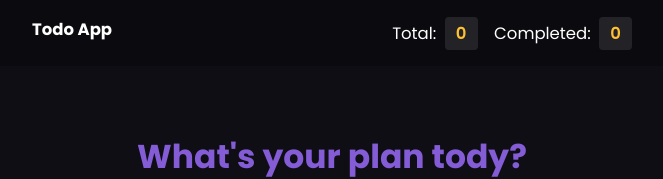
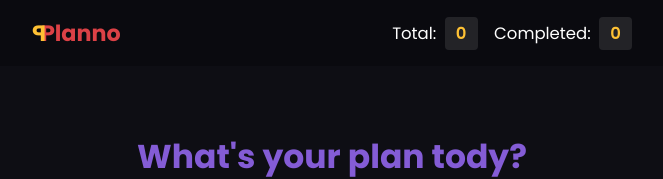
Before and after one commit to FaraazKhhan/todo-app, a React (Vite) app: page / in a window 1280 px wide. Shown: the top 179 px of the page, without its empty margins (308-971 px from the left). Built offline with nearby package versions, Linux system fonts and the light colour scheme.

Commit message:
minor changes

```diff
--- a/src/components/Navbar.jsx
+++ b/src/components/Navbar.jsx
@@ -18,7 +18,7 @@ function Navbar(props) {
     <header className="header">
 
       <nav className="navbar mx-auto">
-        <h3 className="navbar__logo">Todo App</h3>
+        <h3 className="navbar__logo">Planno</h3>
 
         <div className="navbar__info-container">
             <p className="mr-1">Total: <span>{totalTodos}</span></p>
--- a/src/global.scss
+++ b/src/global.scss
@@ -39,6 +39,21 @@ body {
 
     display: flex;
     justify-content: space-between;
+
+    &__logo {
+        color: #DC4146;
+        position: relative;
+        padding-left: 0.4em;
+        font-size: 1.35rem;
+
+        &::before {
+            content: 'P';
+            color: #FEC134;
+            transform: scale(-1, 1);
+            position: absolute;
+            left: 0;
+        }
+    }
 
     &__info-container {
         height: inherit;
```
Also changed, not shown: package.json (+6 -2 lines), 2 other files (tests, documents, lock files or other folders).
